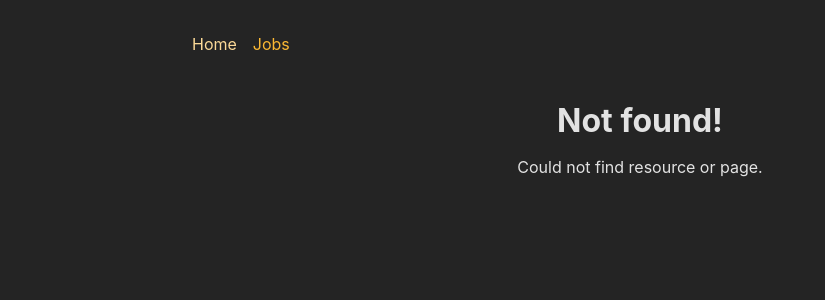
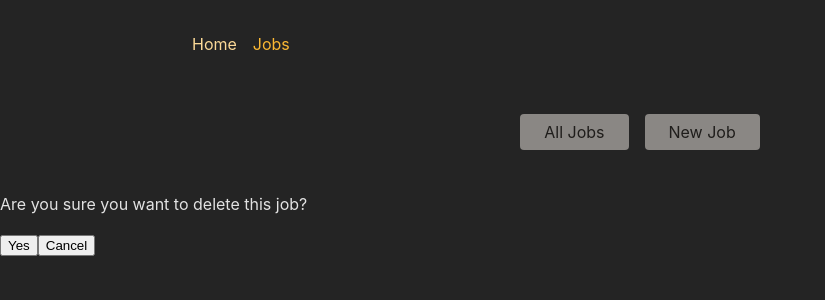
Before and after one commit to oburnett127/job-search-fe-react, a React (Create React App) app: page /jobs/1/delete in a window 1280 px wide. Before the commit this address had no page. Shown: the top 300 px of the page, without its empty margins (0-825 px from the left). Built offline with nearby package versions, Linux system fonts and the light colour scheme.

Commit message:
Job update is working. Need to finish working on job delete and chg job create so that user cannot generate duplicates by clicking save multiple times.

```diff
--- a/src/App.js
+++ b/src/App.js
@@ -7,6 +7,7 @@ import JobsRootLayout from './pages/JobsRoot';
 import HomePage from './pages/Home';
 import NewJobPage from './pages/NewJob';
 import RootLayout from './pages/Root';
+import DeleteJobPage from "./pages/DeleteJob";
 
 function App() {
     const router = createBrowserRouter(
@@ -18,6 +19,7 @@ function App() {
                     <Route path="/jobs/:id" id="job-detail">
                         <Route index element={<JobDetailPage />}></Route>
                         <Route path="/jobs/:id/edit" element={<UpdateJobPage />}></Route>
+                        <Route path="/jobs/:id/delete" element={<DeleteJobPage />}></Route>
                     </Route>
                     <Route path="/jobs/new" element={<NewJobPage />}></Route>
                 </Route>
--- a/src/components/JobDeleteForm.js
+++ b/src/components/JobDeleteForm.js
@@ -1,18 +1,28 @@
 import React from 'react';
 import { useMutation } from 'react-query';
 import axios from 'axios';
+import {useNavigate} from "react-router-dom";
 
-const JobDeleteForm = ({ jobData }) => {
+const JobDeleteForm = (id) => {
+    const navigate = useNavigate();
+    let message = "Are you sure you want to delete this job?";
+    let jobDeleted = false;
+
+    console.log(id);
+
     const deleteJob = useMutation(
         async () => {
-            await axios.delete(`http://localhost:8080/job/delete/${jobData.id}`);
+            await axios.post(`http://localhost:8080/job/delete/${id.id}`);
         },
         {
             onSuccess: () => {
-
+                console.log("Job was deleted.");
+                message = "The job was successfully deleted.";
+                jobDeleted = true;
             },
             onError: (error) => {
-
+                console.log("Error! The job could not be deleted.");
+                message = "Error! The job could not be deleted.";
             },
         }
     );
@@ -21,10 +31,25 @@ const JobDeleteForm = ({ jobData }) => {
         deleteJob.mutate();
     };
 
+    const handleCancel = () => {
+        navigate('..');
+    }
+
     return (
-        <button onClick={handleDelete}>
-            Delete Job
-        </button>
+        <>
+            <p>{message}</p>
+            { jobDeleted === false &&
+                <>
+                    <button onClick={handleDelete}>
+                        Yes
+                    </button>
+                    <button onClick={handleCancel}>
+                        Cancel
+                    </button>
+                </>
+            }
+
+        </>
     );
 };
 
--- a/src/components/JobItem.js
+++ b/src/components/JobItem.js
@@ -1,6 +1,7 @@
 import { Link, useSubmit } from 'react-router-dom';
-
 import classes from './JobItem.module.css';
+import EditIcon from "@mui/icons-material/Edit";
+import ClearIcon from "@mui/icons-material/Clear";
 
 function JobItem({ job }) {
   // const submit = useSubmit();
@@ -13,18 +14,25 @@ function JobItem({ job }) {
   //   }
   // }
 
-    console.log("inside jobItem before return $$$$$");
     console.log(job);
 
   return (
+
         <article className={classes.job}>
             <h2>{job.title}</h2>
             <h3>{job.employerId}</h3>
             <time>{job.postDate}</time>
             <p>{job.description}</p>
             <menu className={classes.actions}>
+                <Link to={{ pathname: `/jobs/${job.id}/edit` }} state={{job: job}}>
+                    <EditIcon />
+                </Link>
+                <Link to={{ pathname: `/jobs/${job.id}/delete` }}>
+                    <ClearIcon />
+                </Link>
             </menu>
         </article>
+
   );
 }
 
--- a/src/components/JobUpdateForm.js
+++ b/src/components/JobUpdateForm.js
@@ -8,7 +8,7 @@ const JobUpdateForm = ({ job }) => {
     const [description, setDescription] = useState(job.description);
 
     const { mutate, isLoading } = useMutation(
-        (updatedJob) => axios.patch(`http://localhost:8080/job/update/${job.id}`, updatedJob),
+        (updatedJob) => axios.post(`http://localhost:8080/job/update/${job.id}`, updatedJob),
         {
             onSuccess: () => {
                 queryClient.invalidateQueries("jobs");
--- a/src/components/JobsList.js
+++ b/src/components/JobsList.js
@@ -8,27 +8,25 @@ function JobsList({jobs}) {
     console.log(jobs);
 
         return (
+
             <div className={classes.jobs}>
                 <h1>All Jobs</h1>
                 <ul className={classes.list}>
                     {jobs.map((job) => (
                         <li key={job.id} className={classes.item}>
-                            <Link to={`/jobs/${job.id}`}>
+                            <Link to={{ pathname: `/jobs/${job.id}` }}>
                                 <div className={classes.content}>
-                                    <h2>Job {job.id}</h2>
-                                    <h3>{job.title}</h3>
+                                    <h2>{job.title}</h2>
                                     <p>Employer ID: {job.employerId}</p>
                                     <p>Posted on: {job.postDate}</p>
                                 </div>
                             </Link>
-                            <Link to={`/jobs/${job.id}/edit`}>
-                                <EditIcon className="editIcon" />
-                            </Link>
-                            <ClearIcon />
                         </li>
                     ))}
+
                 </ul>
             </div>
+
         )
 }
 
--- /dev/null
+++ b/src/pages/DeleteJob.js
@@ -0,0 +1,10 @@
+import JobDeleteForm from "../components/JobDeleteForm";
+import {useParams} from "react-router-dom";
+
+function DeleteJobPage() {
+  const {id} = useParams();
+
+  return <JobDeleteForm id={id}/>;
+}
+
+export default DeleteJobPage;
--- a/src/pages/UpdateJob.js
+++ b/src/pages/UpdateJob.js
@@ -1,11 +1,11 @@
-import { useRouteLoaderData } from 'react-router-dom';
+import { useLocation } from 'react-router-dom';
 import JobUpdateForm from "../components/JobUpdateForm";
 
 function UpdateJobPage() {
-  const data = useRouteLoaderData('job-detail');
-  console.log(data);
+ const location = useLocation();
+ const job = location.state.job;
 
-  return <JobUpdateForm job={data} />;
+  return <JobUpdateForm job={job} />;
 }
 
 export default UpdateJobPage;
```
Lines whose indentation alone changed are shown as unchanged.
